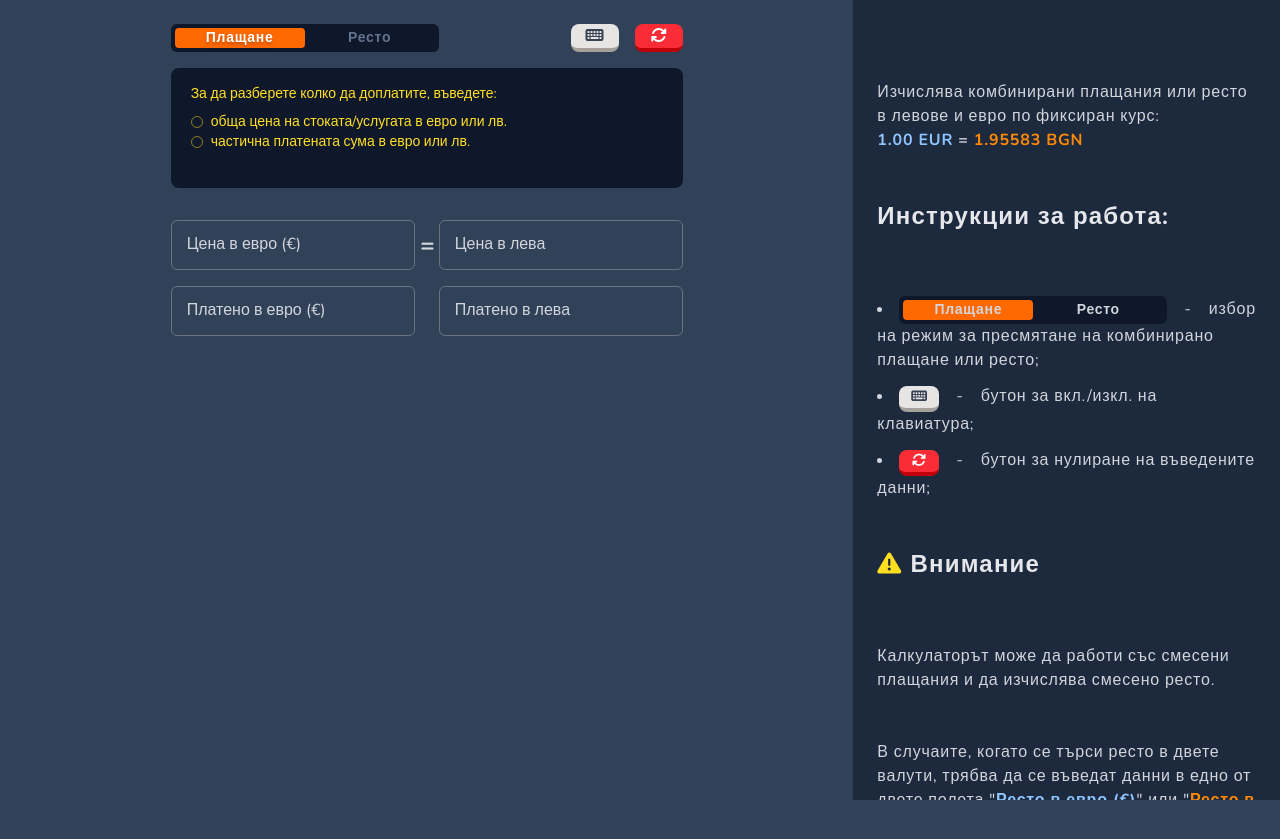
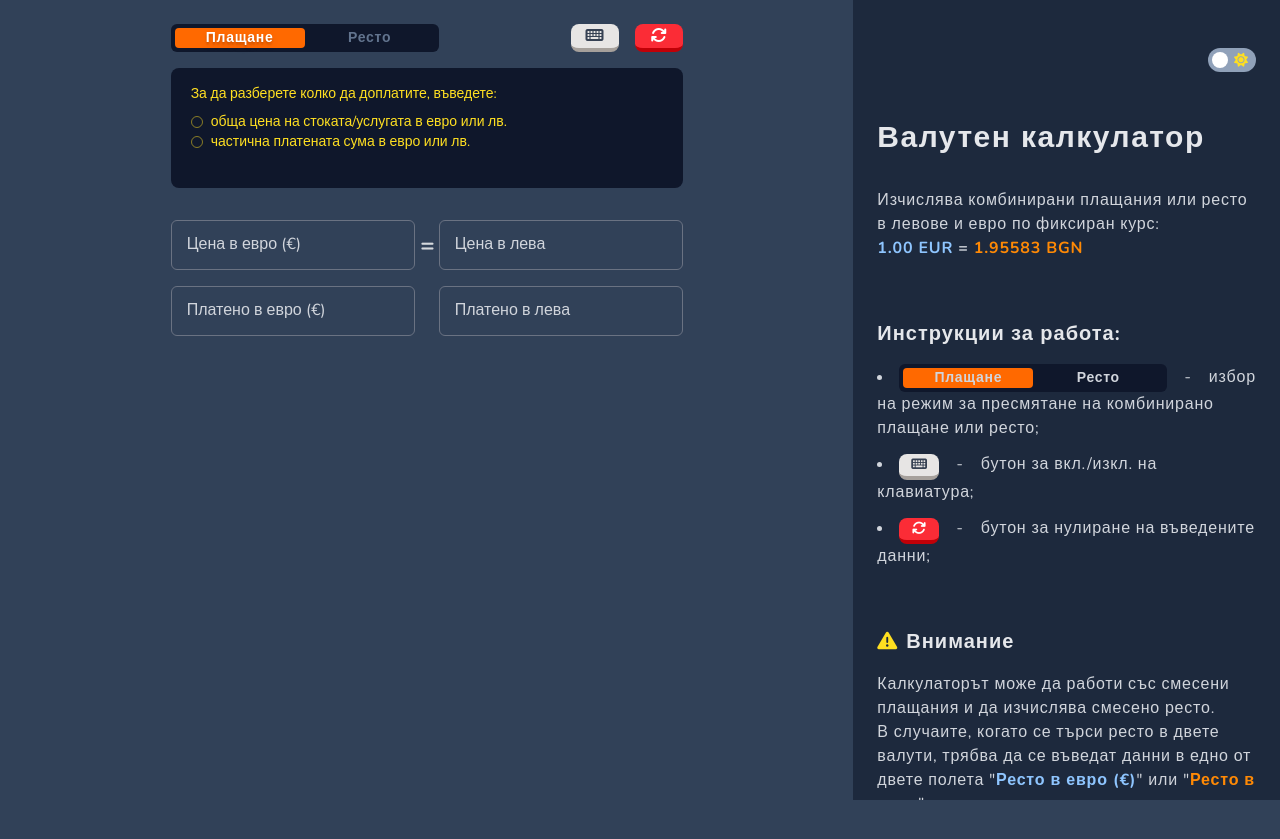
Before and after one commit to a-spasov/bgn-eur-calc, a website: page dist/index.html in a window 1280 px wide. Drawn offline with nearby package versions, Linux system fonts and the light colour scheme.

Commit message:
chore: fix design

```diff
--- a/dist/index.html
+++ b/dist/index.html
@@ -243,18 +243,22 @@
         </div>
     </main>
     <!-- RIGHT ASIDE -->
-    <aside class="inline-flex flex-col justify-center gap-12 w-1/3 bg-slate-800 dark:bg-gray-200 p-6 flex flex-col max-h-screen overflow-y-auto">
-        <!-- Aside Content -->
-        <h1 class="flex items-center justify-between text-3xl text-gray-200 font-bold tracking-wider mb-8"><span>Валутен
-                калкулатор</span> <!-- Theme switcher at top -->
+    <aside
+        class="w-1/3 bg-slate-800 dark:bg-gray-200 px-6 py-12 flex flex-col max-h-screen overflow-y-auto">
+    <section class="inline-flex flex-col justify-center gap-15">
+        <article>
             <button id="themeToggle"
-                class="relative w-12 h-6 rounded-full flex items-center px-1 text-amber-500 bg-slate-400 dark:bg-gray-400 transition-colors duration-300">
+                class="relative w-12 h-6 rounded-full flex items-center ml-auto mb-12 px-1 text-amber-500 bg-slate-400 dark:bg-gray-400 transition-colors duration-300">
                 <i
                     class="fa-solid fa-moon text-amber-800 text-sm absolute left-2 cursor-pointer opacity-50 dark:opacity-100 dark:cursor-default"></i>
                 <i class="fa-solid fa-sun text-yellow-300 text-sm absolute right-2 dark:opacity-0"></i>
                 <span
                     class="absolute size-4 bg-white dark:bg-gray-800 rounded-full transform translate-x-0 dark:translate-x-6 transition-transform"></span>
             </button>
+            <h1 class="flex items-center justify-between text-3xl text-gray-200 font-bold tracking-wider mb-8">
+                <span>Валутен
+                    калкулатор</span> <!-- Theme switcher at top -->
+
             </h1>
             <p class="text-base text-gray-300 tracking-wider">
                 Изчислява комбинирани плащания или ресто в левове и евро по фиксиран курс:
@@ -263,7 +267,9 @@
                     <span class="text-orange-400">1.95583 BGN</span>
                 </span>
             </p>
-        <h2 class="text-gray-200 font-bold text-2xl tracking-wider mb-4">Инструкции за работа:</h2>
+        </article>
+        <article>
+            <h2 class="text-gray-200 font-bold text-xl tracking-wider mb-4">Инструкции за работа:</h2>
             <ul class="text-gray-300 text-base tracking-wider list-inside list-disc">
                 <li class="mb-3">
                     <div class="relative inline-flex rounded-md bg-slate-900 dark:bg-gray-300 p-1">
@@ -303,16 +309,20 @@
                     </span>
                 </li>
             </ul>
-        <h2 class="text-gray-200 font-bold text-2xl tracking-wider mb-4"><i
+        </article>
+        <article>
+            <h2 class="text-gray-200 font-bold text-xl tracking-wider mb-4"><i
                     class="fa-solid fa-triangle-exclamation text-yellow-300 mr-2"></i>Внимание</h2>
             <p class="text-base text-gray-300 tracking-wider">
                 Калкулаторът може да работи със смесени плащания и да изчислява смесено ресто.
             </p>
             <p class="text-base text-gray-300 tracking-wider">
-            В случаите, когато се търси ресто в двете валути, трябва да се въведат данни в едно от двете полета "<span
-                class="text-blue-300 font-bold">Ресто в евро (€)</span>" или "<span
+                В случаите, когато се търси ресто в двете валути, трябва да се въведат данни в едно от двете полета
+                "<span class="text-blue-300 font-bold">Ресто в евро (€)</span>" или "<span
                     class="text-orange-400 font-bold">Ресто в лева</span>".
             </p>
+        </article>
+</section>
     </aside>
     <script src="./scripts.js"></script>
 </body>
```
Also changed, not shown: dist/styles.css. Lines whose indentation alone changed are shown as unchanged.
